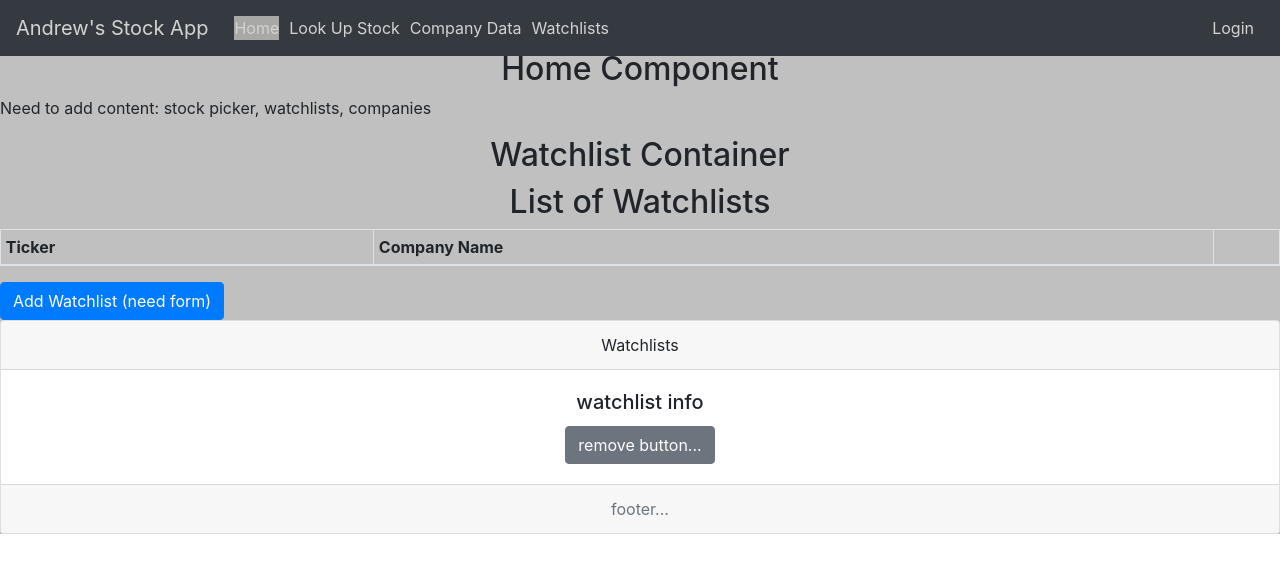
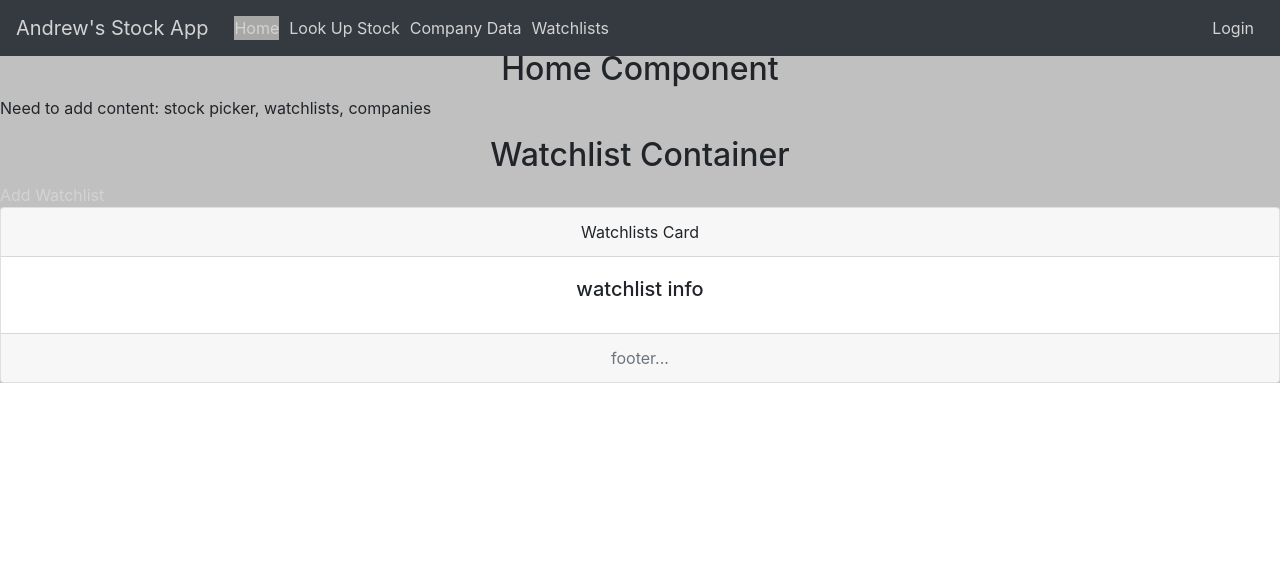
Before and after one commit to ACAPP-dev/stock-app, a React (Create React App) app in the folder frontend/: page / in a window 1280 px wide. Shown: the top 572 px of the page. Built offline with nearby package versions, Linux system fonts and the light colour scheme.

Commit message:
add cards for watchlist index view

```diff
--- a/frontend/src/App.css
+++ b/frontend/src/App.css
@@ -74,3 +74,8 @@ h6 {
   background: darkslategray;
   text-align: center;
 }
+
+.watchlist-card-container {
+  width: 75%;
+  align-items: center;
+}
--- a/frontend/src/App.js
+++ b/frontend/src/App.js
@@ -16,7 +16,7 @@ import fetchUser from './actions/fetchUser'
 import TickerContainer from './containers/TickerContainer'
 import CompanyContainer from './containers/CompanyContainer'
 import WatchlistContainer from './containers/WatchlistContainer';
-
+import AddWatchlist from './components/watchlist/AddWatchlist'
 
 
 class App extends React.Component {
@@ -39,6 +39,7 @@ class App extends React.Component {
           <Route exact path="/stock" component={TickerContainer} />
           <Route exact path="/company" component={CompanyContainer} />
           <Route exact path="/watchlists" component={WatchlistContainer} />
+          <Route exact path="/watchlists/new" component={AddWatchlist} />
         </div>
       </div>
     </Router>)
--- a/frontend/src/components/Home.js
+++ b/frontend/src/components/Home.js
@@ -16,12 +16,10 @@ const Home = () => {
             </div>
 
             <Card className="text-center">
-                <Card.Header>Watchlists</Card.Header>
+                <Card.Header>Watchlists Card</Card.Header>
                 <Card.Body>
                     <Card.Title>watchlist info</Card.Title>
 
-
-                    <Button variant="secondary">remove button...</Button>
                 </Card.Body>
                 <Card.Footer className="text-muted">footer...</Card.Footer>
             </Card>
--- a/frontend/src/components/watchlist/WatchListing.js
+++ b/frontend/src/components/watchlist/WatchListing.js
@@ -1,5 +1,6 @@
 import React from 'react'
-import Table from 'react-bootstrap/Table'
+import CardDeck from 'react-bootstrap/CardDeck'
+import Card from 'react-bootstrap/Card'
 import Button from 'react-bootstrap/Button'
 
 const WatchListing = props => {
@@ -10,29 +11,28 @@ const WatchListing = props => {
     }
 
     return(
-        <React.Fragment>
-            <h2>List of Watchlists</h2>
-            <Table striped bordered hover size="sm">
-                <thead>
-                    <tr>
-                        <th>Ticker</th>
-                        <th>Company Name</th>
-                        <th></th>
-                    </tr>
-                </thead>
-                <tbody>
-                    {props.watchList.map(watchlist => {
-                        return(
-                        <tr key={watchlist.id}>
-                            <td>{watchlist.name}</td>
-                            <td>{watchlist.description}</td>
-                            <td><Button variant='dark' onClick={() => handleRemove(watchlist.id)}>Remove</Button></td>
-                        </tr>
-                        )
-                    })}
-                </tbody>
-            </Table>
-        </React.Fragment>
+        <CardDeck className='watchlist-card-container'>
+            {props.watchList.map(watchlist => {
+                return(
+                    <Card key={watchlist.id}>
+                        <Card.Img variant='top' src='holder.js/100px160' />
+                        <Card.Body>
+                            <Card.Title>{watchlist.name}</Card.Title>
+                            <Card.Text>{watchlist.description}</Card.Text>
+                        </Card.Body>
+                        <Card.Footer>
+                            <Button variant='dark' onClick={() => handleRemove(watchlist.id)}>Edit Watchlist</Button>
+                            <Button variant='danger' onClick={() => handleRemove(watchlist.id)}>Remove Watchlist</Button>
+                        </Card.Footer>
+
+                    </Card>
+
+
+                )
+            })}
+
+
+        </CardDeck>
 
     )
 
--- a/frontend/src/containers/CompanyContainer.js
+++ b/frontend/src/containers/CompanyContainer.js
@@ -41,7 +41,7 @@ class CompanyContainer extends React.Component {
 
 
                 </Container>
-                <p>Chart goes here</p>
+                <p>Chart goes here - add chart title and company name</p>
                 < Chart chart={this.props.data.charts[0]} />
             </React.Fragment>
         )
--- a/frontend/src/containers/WatchlistContainer.js
+++ b/frontend/src/containers/WatchlistContainer.js
@@ -1,4 +1,5 @@
 import React from 'react'
+import { Link } from 'react-router-dom'
 import Button from 'react-bootstrap/Button'
 import WatchListing from '../components/watchlist/WatchListing'
 import { connect } from 'react-redux'
@@ -26,7 +27,7 @@ class WatchlistContainer extends React.Component {
             <div>
                 <h2>Watchlist Container</h2>
                 < WatchListing returnRemove={this.removeWatchlist} watchList={this.props.watchLists} />
-                <Button>Add Watchlist (need form)</Button>
+                <Link className='nav' to='/watchlists/new'>Add Watchlist</Link>
             </div>
         )
     }
```
Also changed, not shown: frontend/src/components/watchlist/AddWatchlist.js (added), 1 other file (tests, documents, lock files or other folders).
